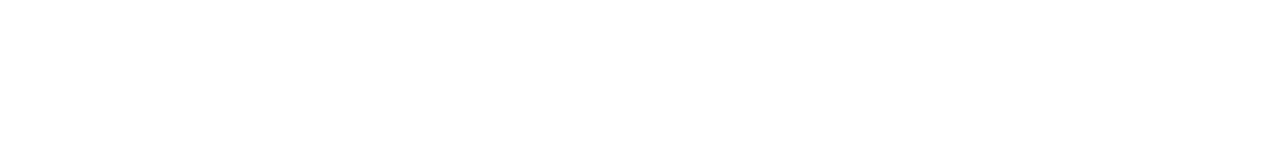
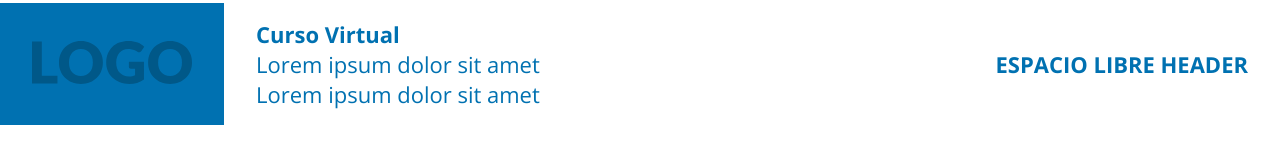
Before and after one commit to Mono-Gato/technicalTest_layoutArtist-webDeveloper, a plain HTML site: page index.html in a window 1280 px wide. Drawn offline with nearby package versions, Linux system fonts and the light colour scheme.

Commit message:
Header layout

```diff
--- a/css/main.css
+++ b/css/main.css
@@ -13,12 +13,12 @@
 --dark: #4D4D4D;
 
 --font-xl: 3.6rem;
---font-lg: 2.4rem;
+--font-lg: 2.2rem;
 --font-md: 2rem;
 --font-sm: 1.6rem;
 --font-xs: 1.2rem;
 
---spacing--lg: 3.2rem;
+--spacing--xl: 3.2rem;
 --spacing--lg: 2rem;
 --spacing--md: 1.6rem;
 --spacing--sm: 1.4rem;
@@ -34,3 +34,50 @@ body{
     color: var(--dark);
     font-weight: 400;
 }
+
+/*Header*/
+.header{
+    display: flex;
+    align-items: center;
+    width: 100%;
+    min-height: 128px;
+    background-color: var(--light);
+    justify-content: space-between;
+}
+.header__logo{
+    background-color: var(--primary);
+    padding: var(--spacing--xl);
+
+}
+.header__logo img{
+    object-fit: contain;
+    width: 160px;
+    height: 55px;
+}
+.header__title{
+    color: var(--primary);
+    display: flex;
+    flex-direction: column;
+}
+.header__title{
+    display: flex;
+    flex-direction: column;
+    padding: 0 var(--spacing--xl);
+    width: -webkit-fill-available;
+}
+.header__title p{
+    color: var(--primary);
+    font-size: var(--font-lg);
+}
+.header__title p:nth-child(1){
+    font-weight: 700;
+}
+.header__freeSpace{
+    padding-right: var(--spacing--xl);
+}
+.header__freeSpace p{
+    font-weight: 700;
+    font-size: var(--font-lg);
+    width: max-content;
+    color: var(--primary);
+}
--- a/index.html
+++ b/index.html
@@ -14,6 +14,26 @@
         <title>Curso Virtual</title>
     </head>
     <body>
-
+        <header class="header">
+            <div class="header__logo">
+                <img src="./img/logo.svg" alt="Logo">
+            </div>
+            <div class="header__title">
+                <p>
+                    Curso Virtual
+                </p>
+                <p>
+                    Lorem ipsum dolor sit amet
+                </p>
+                <p>
+                    Lorem ipsum dolor sit amet
+                </p>
+            </div>
+            <div class="header__freeSpace">
+                <p>
+                    ESPACIO LIBRE HEADER
+                </p>
+            </div>
+        </header>
     </body>
 </html>
```
Also changed, not shown: img/logo.svg (added).
